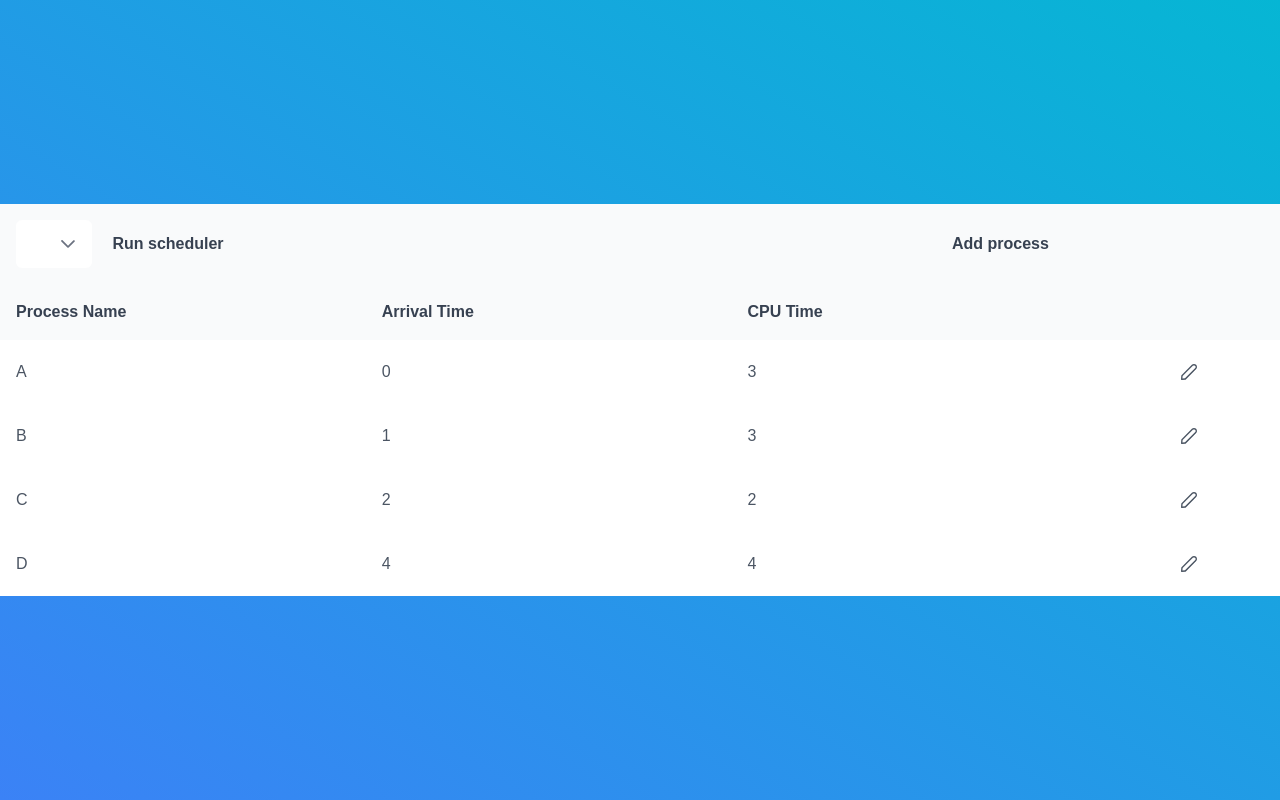
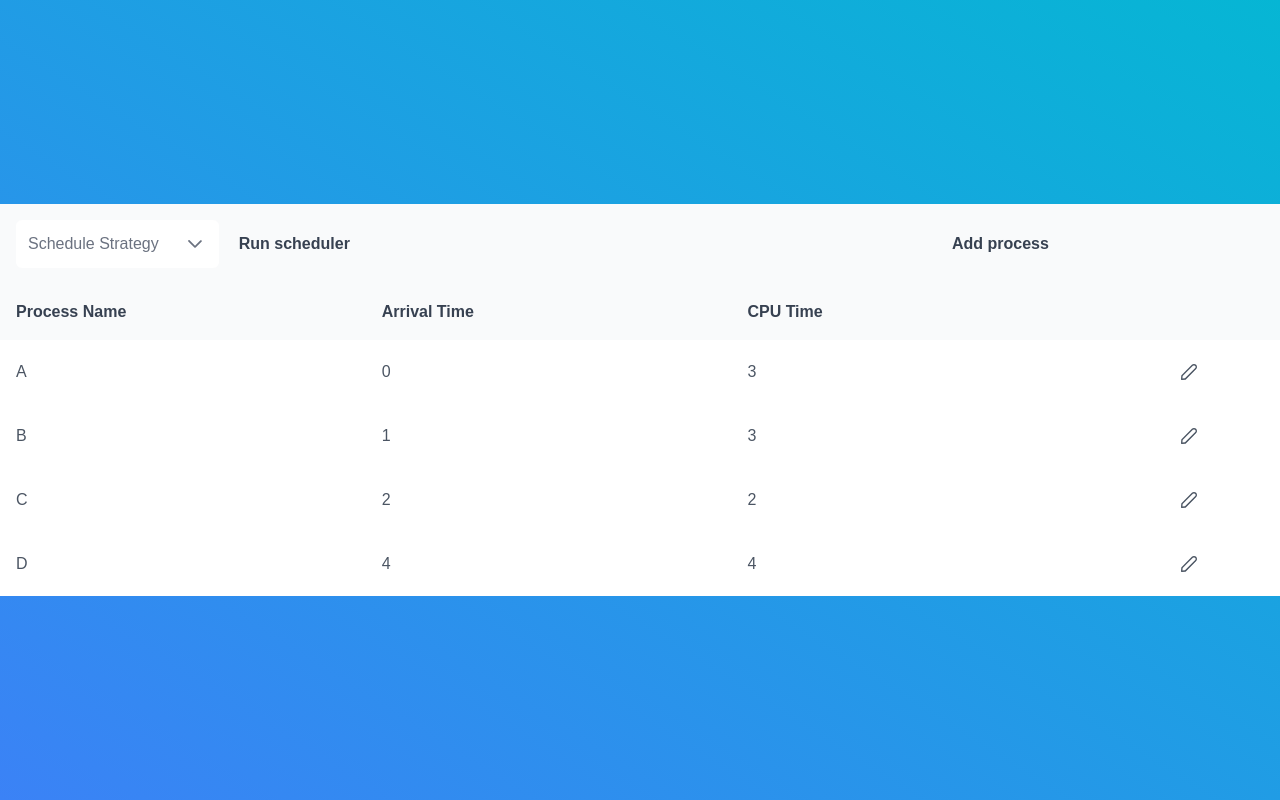
Before and after one commit to sarrietav-dev/process-scheduling-simulator, a Vue app: page / in a window 1280 px wide. Built offline with nearby package versions, Linux system fonts and the light colour scheme; a web font is replaced by a local one.

Commit message:
Add placeholder to Dropdown

```diff
--- a/src/components/TheProcessInputTable/TheProcessInputTable.vue
+++ b/src/components/TheProcessInputTable/TheProcessInputTable.vue
@@ -19,6 +19,7 @@
                 :options="strategies"
                 optionLabel="name"
                 optionValue="name"
+                placeholder="Schedule Strategy"
               />
               <slot name="run-button"></slot>
             </div>
```
